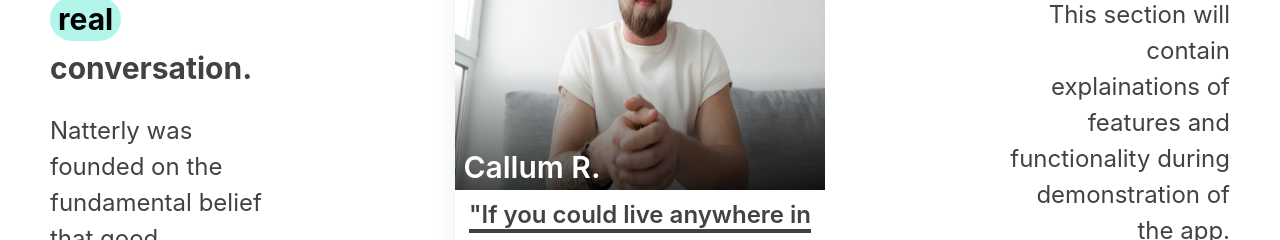
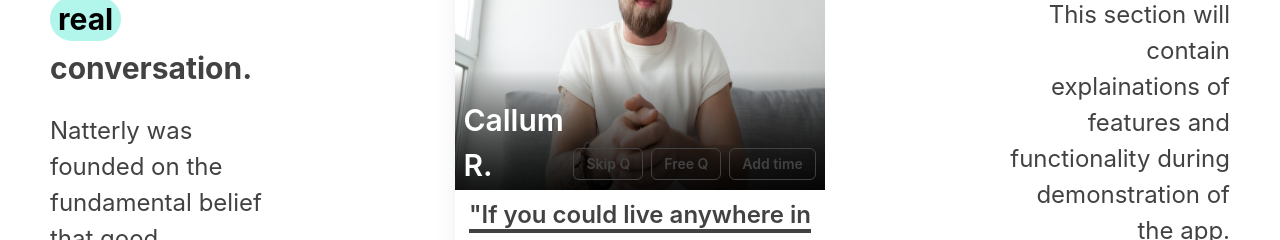
Before and after one commit to schaxmann/natta-fiverr, a Next.js app: page / in a window 1280 px wide. Shown: the part 130-370 px from the top of the page. Built offline with nearby package versions, Linux system fonts and the light colour scheme.

Commit message:
Adds buttons to cam view

```diff
--- a/pages/_app.tsx
+++ b/pages/_app.tsx
@@ -1,5 +1,7 @@
 import {
   Box,
+  Button,
+  ButtonGroup,
   calc,
   ChakraProvider,
   extendTheme,
@@ -118,9 +120,43 @@ function MyApp() {
                     "linear-gradient(to top, rgb(0,0,0,0.7), rgb(0,0,0,0))",
                 }}
               >
-                <Text fontSize="3xl" color="white" pl="2" fontWeight="600">
-                  Callum R.
-                </Text>
+                <Flex
+                  width="100%"
+                  height="calc(100vh * 0.15)"
+                  bg="gray.300"
+                  flexDirection="row"
+                  position="relative"
+                  alignItems="flex-end"
+                  pb="10px"
+                  justifyContent="space-between"
+                  sx={{
+                    background:
+                      "linear-gradient(to top, rgb(0,0,0,0.7), rgb(0,0,0,0))",
+                  }}
+                >
+                  <Text
+                    fontSize="3xl"
+                    color="white"
+                    pl="2"
+                    fontWeight="600"
+                    position="relative"
+                    top="0.5rem"
+                  >
+                    Callum R.
+                  </Text>
+                  <ButtonGroup
+                    size="sm"
+                    variant="outline"
+                    spacing="2"
+                    colorScheme="gray"
+                    color="white"
+                    pr="0.55rem"
+                  >
+                    <Button>Skip Q</Button>
+                    <Button>Free Q</Button>
+                    <Button>Add time</Button>
+                  </ButtonGroup>
+                </Flex>
               </Flex>
             </Box>
             <Flex
```
